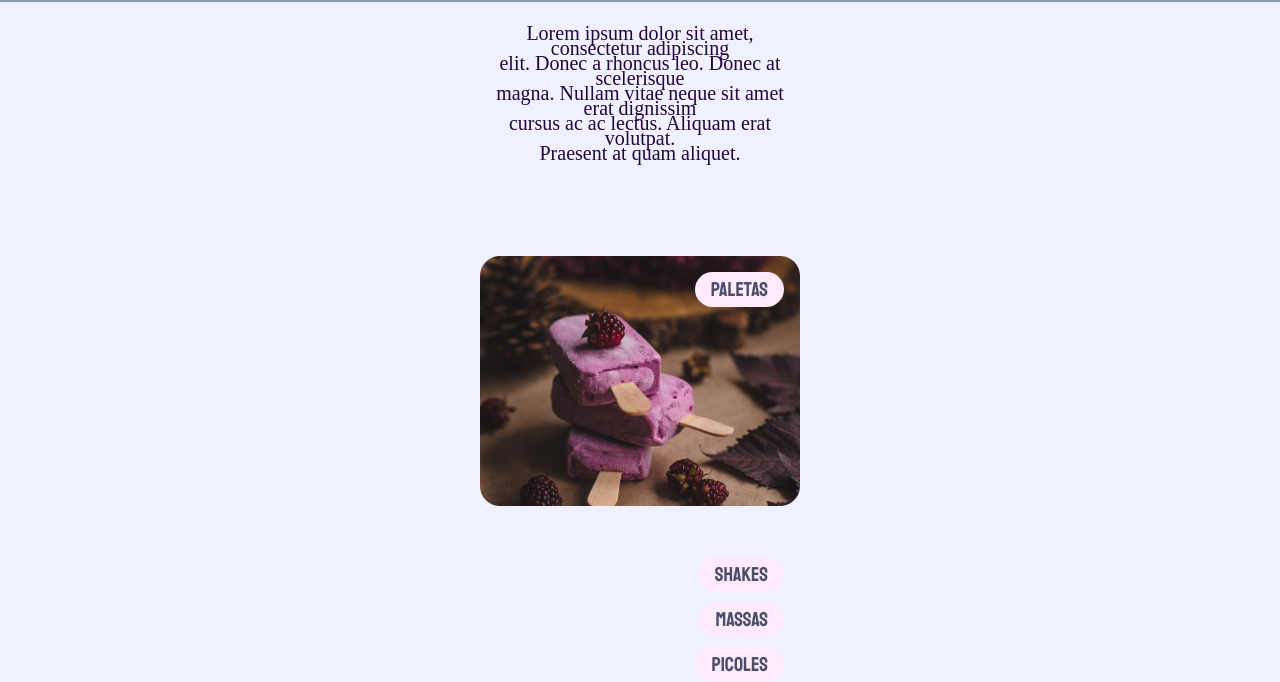
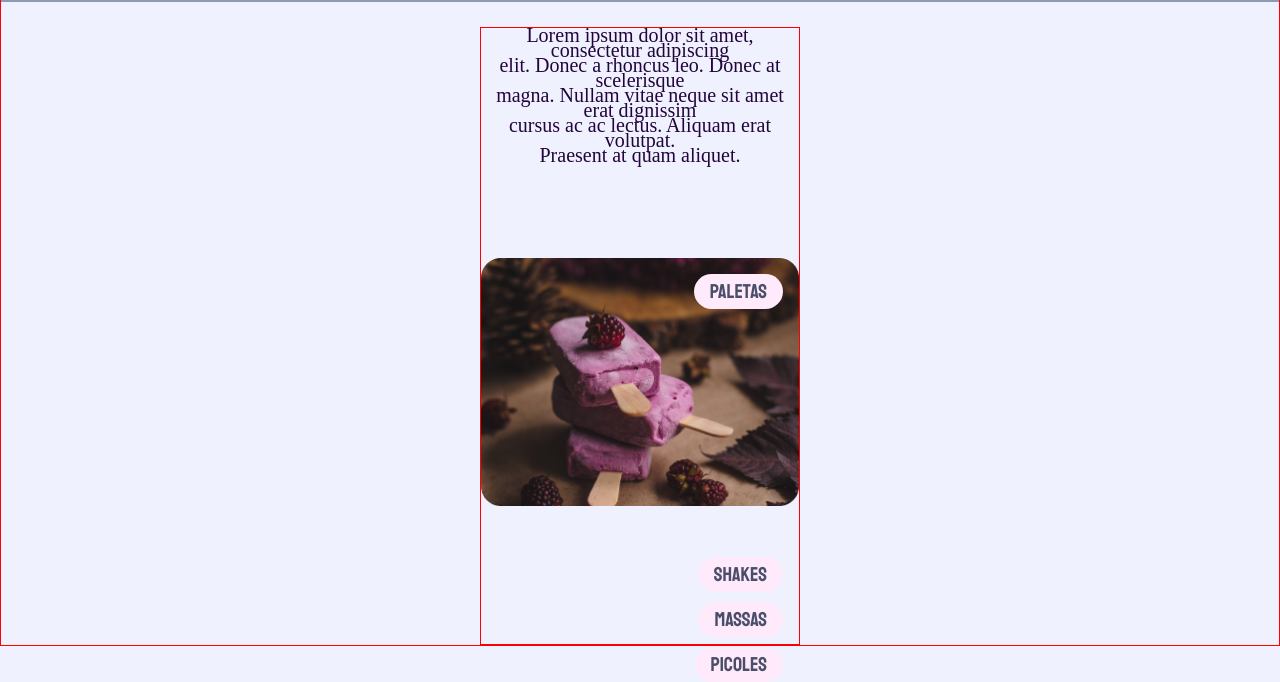
Before and after one commit to ianlopes987/desafio3Sorvetes, a plain HTML site: page index.html in a window 1280 px wide. Shown: the part 295-977 px from the top of the page. Drawn offline with Linux system fonts and the light colour scheme; a web font is replaced by a local one.

Commit message:
subindo a finalizacao do desafio ajuste

```diff
--- a/style.css
+++ b/style.css
@@ -41,7 +41,12 @@ body::before{
 .page{
 
     margin: auto;
-    width: 320px;
+    border: 1px solid red;
+    display: flex;
+    flex-direction: column;
+    justify-content: center;
+    align-items: center;
+
 }
 
 header{
@@ -72,6 +77,8 @@ main {
         align-items: center;
         justify-content: center;
         max-width: 32rem;
+        border: 1px solid red;
+        margin: auto;
 }
 
 main p {
```
